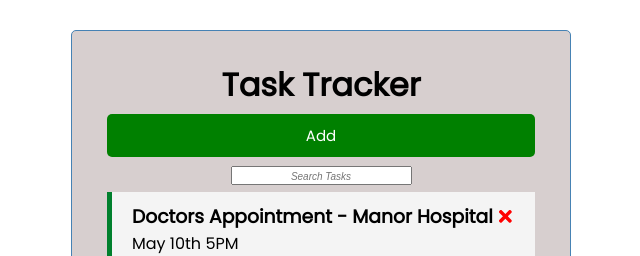
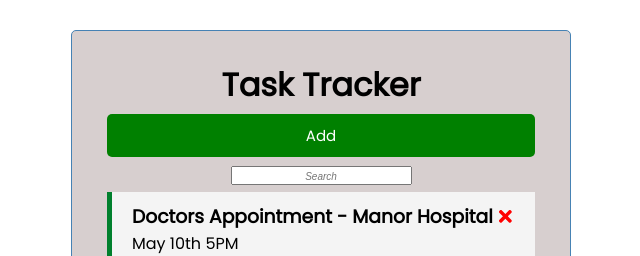
Before and after one commit to kubidogan/React-Task-Tracker, a React (Create React App) app: page / in a window 1280 px wide. Shown: the top 256 px of the page, without its empty margins (319-959 px from the left). Built offline with nearby package versions, Linux system fonts and the light colour scheme; data requests are answered from the project's data file.

Commit message:
search placeholder

```diff
--- a/src/components/Search.js
+++ b/src/components/Search.js
@@ -13,7 +13,7 @@ const Search = ({ onSearch }) => {
       <input
         className="search"
         type="text"
-        placeholder="Search Tasks"
+        placeholder="Search"
         value={searchTerm}
         onChange={handleChange}
       />
```
